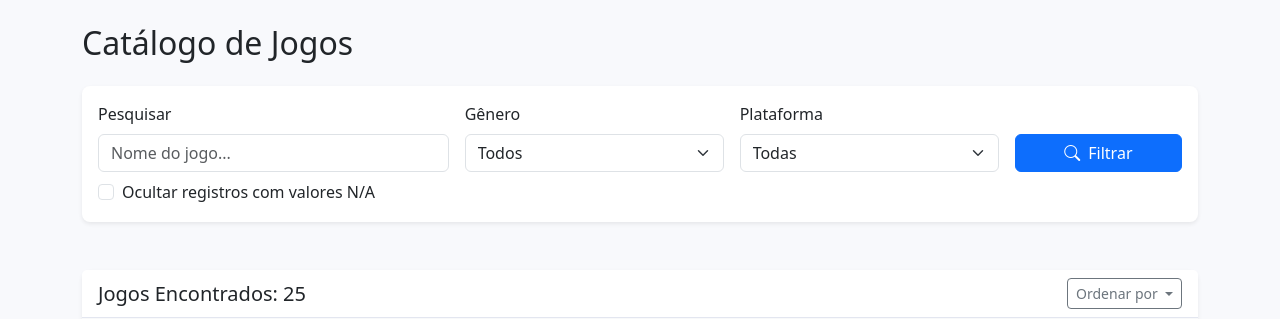
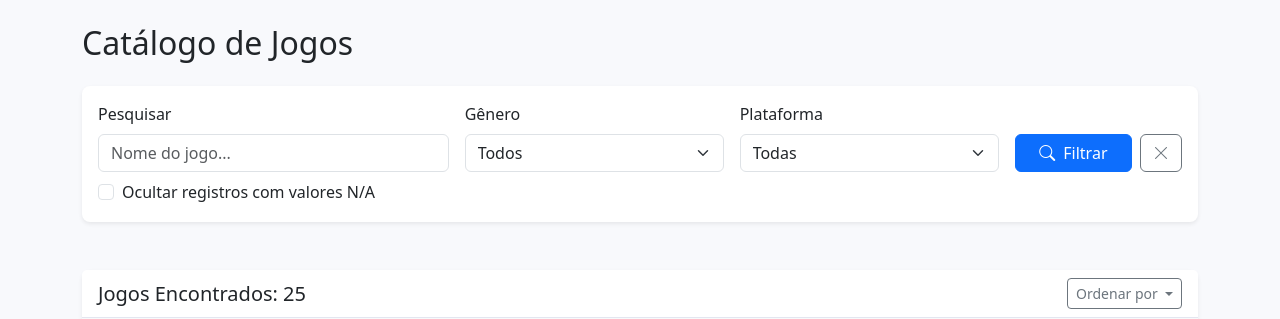
Before and after one commit to Nunderns/data_science_django, a Django app: page /jogos/ in a window 1280 px wide. Shown: the part 56-375 px from the top of the page. Run offline with Django 5.2, Linux system fonts and the light colour scheme; some libraries are stand-ins or nearby versions.

Commit message:
feat: clear filter button

```diff
--- a/jogos/templates/jogos/lista_jogos.html
+++ b/jogos/templates/jogos/lista_jogos.html
@@ -37,10 +37,13 @@
                             {% endfor %}
                         </select>
                     </div>
-                    <div class="col-md-2 d-flex align-items-end">
+                    <div class="col-md-2 d-flex align-items-end gap-2">
                         <button type="submit" class="btn btn-primary w-100">
                             <i class="bi bi-search me-1"></i> Filtrar
                         </button>
+                        <a href="{% url 'lista_jogos' %}" class="btn btn-outline-secondary">
+                            <i class="bi bi-x-lg"></i>
+                        </a>
                     </div>
                     <div class="col-12 mt-2">
                         <div class="form-check">
```
